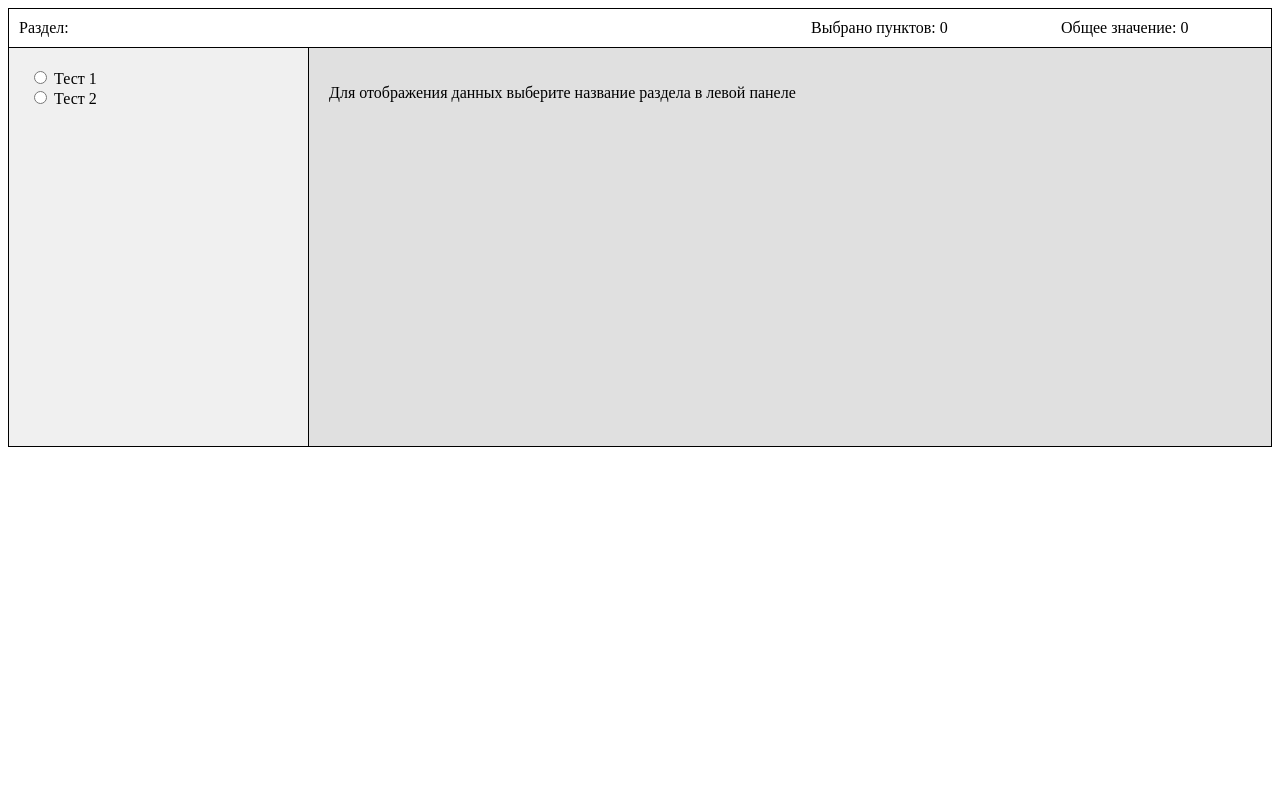
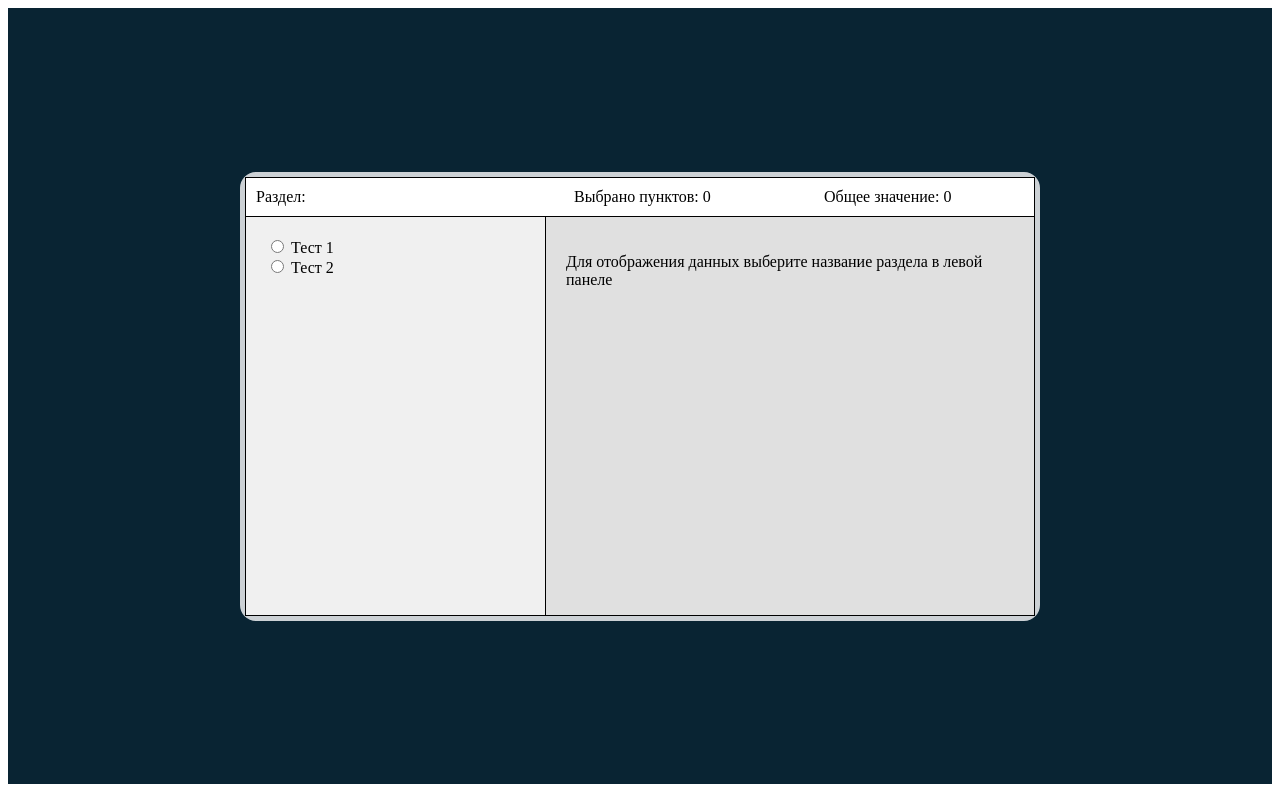
Before and after one commit to 183Natasha/Selectel-test, an Angular app: page /main in a window 1280 px wide. Built offline with nearby package versions, Linux system fonts and the light colour scheme.

Commit message:
добавлены стили для оснойвной страницы

```diff
--- a/src/app/shared/mainPage/mainPage.css
+++ b/src/app/shared/mainPage/mainPage.css
@@ -10,7 +10,19 @@ body {
 }
 
 .main {
-  padding: 10px;
+  width: 100%;
+  height: 97vh;
+  background: #092433;
+  display: flex;
+  flex-direction: column;
+  justify-content: center;
+  align-items: center;
+}
+
+.card {
+  border: 5px solid #ccd1d5;
+  border-radius: 16px;
+  width: 800px;
 }
 
 .header__container {
@@ -62,14 +74,15 @@ body {
   background-color: #e0e0e0;
 }
 
+@media (max-width: 900px) {
+  .card {
+    width: 400px;
+  }
 
-@media (max-width: 780px) {
   .left__panel {
     max-width: 160px;
   }
-}
 
-@media (max-width: 640px) {
   .header__container {
     flex-direction: column;
     align-items: flex-start;
@@ -81,3 +94,22 @@ body {
     gap: 10px;
   }
 }
+
+/* @media (max-width: 780px) {
+  .left__panel {
+    max-width: 160px;
+  }
+} */
+
+/* @media (max-width: 640px) {
+  .header__container {
+    flex-direction: column;
+    align-items: flex-start;
+    gap: 10px;
+  }
+
+  .points {
+    flex-direction: column;
+    gap: 10px;
+  }
+} */
--- a/src/app/shared/mainPage/mainPage.html
+++ b/src/app/shared/mainPage/mainPage.html
@@ -1,4 +1,5 @@
-<div clas="main">
+<div class="main">
+  <div class="card">
     <header>
       <div class="header__container">
         <div class="section">
@@ -24,3 +25,4 @@
         (addCountEvent)="addCount($event)"></app-right-panel>
     </div>
   </div>
+</div>
```
Lines whose indentation alone changed are shown as unchanged.
